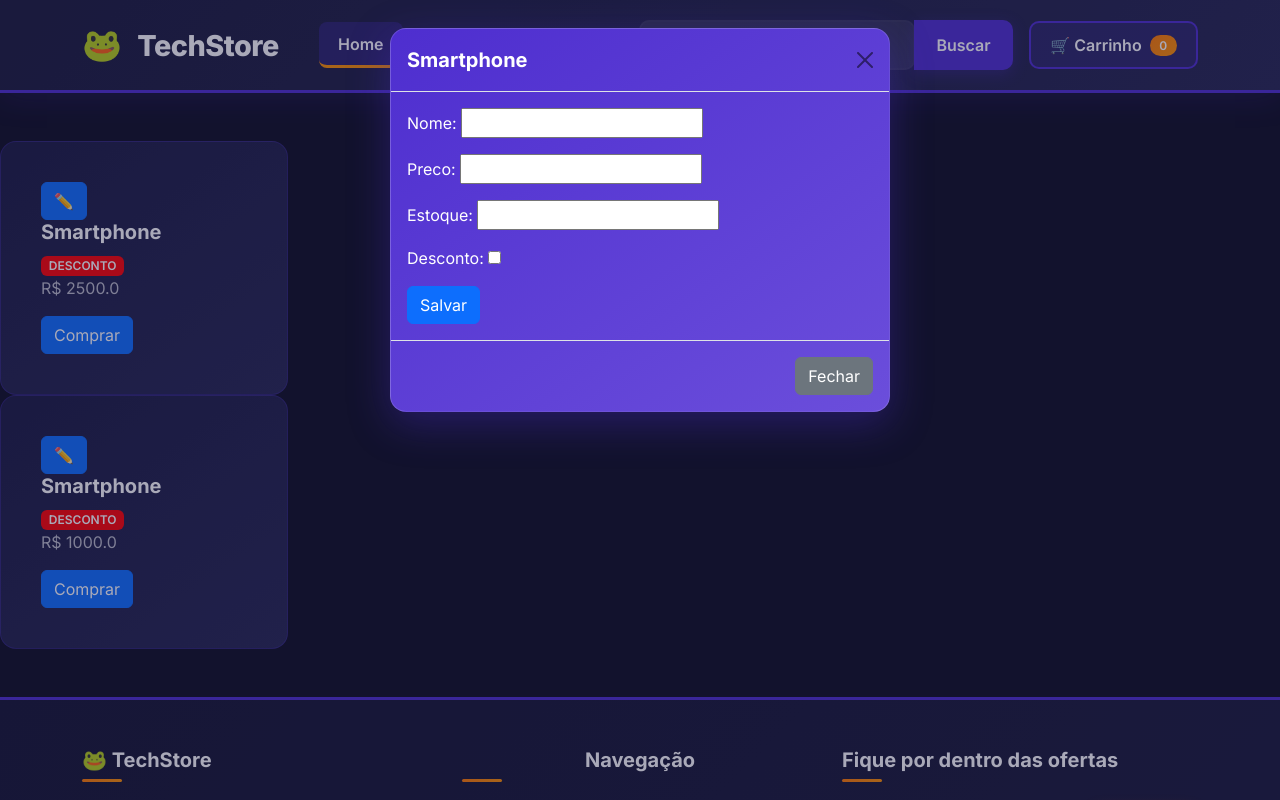
After one commit to GusSaucer/techstore-django, a Django app: page /produtos/ in a window 1280 px wide, after a click on "✏️". The commit adds this page. Run offline with Django 5.2, Linux system fonts and the light colour scheme; data comes from the database, SQL or seed files in the repository; both versions use the stored data as it was after the commit.

Commit message:
helo commit aula 11

```diff
--- /dev/null
+++ b/app/forms.py
@@ -0,0 +1,7 @@
+from django import forms
+from .models import Produto
+
+class ProdutoForm(forms.ModelForm):
+    class Meta:
+        model = Produto
+        fields = ['nome', 'preco', 'estoque', 'desconto']
--- a/app/static/css/style.css
+++ b/app/static/css/style.css
@@ -169,6 +169,18 @@ html, body {
 
 .card-text {
     color: rgba(255, 255, 255, 0.7) !important;
+}
+
+.modal-content {
+    background: linear-gradient(145deg, #4E2ECF, #6b4edb) !important;
+    border: 1px solid rgba(255, 255, 255, 0.15) !important;
+    border-radius: 16px !important;
+    color: #FFFFFF !important;
+    box-shadow: 0 12px 40px rgba(78, 46, 207, 0.35) !important;
+}
+
+.modal-backdrop {
+    background-color: rgba(29, 29, 66, 0.75) !important;
 }
 
 /* ===== FOOTER ===== */
--- /dev/null
+++ b/app/templates/produtos.html
@@ -0,0 +1,49 @@
+{% extends 'base.html' %}
+{% block content %}
+
+{% for i in produtos %}
+{% if i.estoque > 0 %}
+<div class="card" style="width: 18rem;">
+  <div class="card-body">
+    <button type="button" class="btn btn-primary" data-bs-toggle="modal" data-bs-target="#exampleModal{{ i.id }}">
+      ✏️
+    </button>
+    <h5 class="card-title">{{ i.nome }}</h5>
+    {% if i.desconto %}
+    <span class="badge" style="background-color:red; color:white;">DESCONTO</span>
+    {% endif %}
+    <p class="card-text">R$ {{ i.preco }}</p>
+    <a href="#" class="btn btn-primary">Comprar</a>
+  </div>
+</div>
+
+<!-- Modal -->
+<div class="modal fade" id="exampleModal{{ i.id }}" tabindex="-1" role="dialog" aria-labelledby="exampleModalLabel{{ i.id }}" aria-hidden="true">
+  <div class="modal-dialog" role="document">
+    <div class="modal-content">
+      <div class="modal-header">
+        <h5 class="modal-title" id="exampleModalLabel{{ i.id }}">{{ i.nome }}</h5>
+        <button type="button" class="btn-close" data-bs-dismiss="modal" aria-label="Close"></button>
+      </div>
+      <div class="modal-body">
+
+        <form method="POST">
+
+          {% csrf_token %}
+          {{form.as_p}}
+
+          <button type="submit" class="btn btn-primary">Salvar</button>
+        </form>
+      </div>
+
+      <div class="modal-footer">
+        <button type="button" class="btn btn-secondary" data-bs-dismiss="modal">Fechar</button>
+      </div>
+    </div>
+  </div>
+</div>
+
+{% endif %}
+{% endfor %}
+
+{% endblock %}
--- a/app/urls.py
+++ b/app/urls.py
@@ -4,5 +4,5 @@ from . import views
 urlpatterns = [
     path('', views.home_view, name='app'),
     path('perfil/', views.perfil_view, name='perfil'),
-    path('status/', views.status_view, name='status'),
+    path('produtos/', views.produtos_view, name='produtos'),
 ]
--- a/app/views.py
+++ b/app/views.py
@@ -1,10 +1,11 @@
-from django.shortcuts import render
+from django.shortcuts import redirect, render
+from.models import Produto
+from .forms import ProdutoForm
 
 # Create your views here.
 def home_view(request):
     context = {
-        'nome_empresa': 'TechStore 🐸',
-        'produtos': ['Smartphone', 'PC Gamer', 'Monitor', 'Smartwatch']
+
     }
     return render(request,'home.html', context)
 
@@ -16,10 +17,20 @@ def perfil_view(request):
     }
     return render(request,'perfil.html', context)
 
-def status_view(request):
+def produtos_view(request):
+
+    produtos = Produto.objects.all()
+
+    if request.method == 'POST':
+        form = ProdutoForm(request.POST)
+        if form.is_valid():
+            form.save()
+            return redirect('produtos')
+    else:
+        form = ProdutoForm()
+
     context = {
-        'id_servidor': '145761',
-        'status_sistema': '200 OK',
-        'admin':True,
+        'produtos': produtos,
+        'form': form
     }
-    return render(request,'status.html', context)
+    return render(request,'produtos.html', context)
```
Also changed, not shown: app/templates/status.html (deleted, +0 -13 lines), db.sqlite3.
